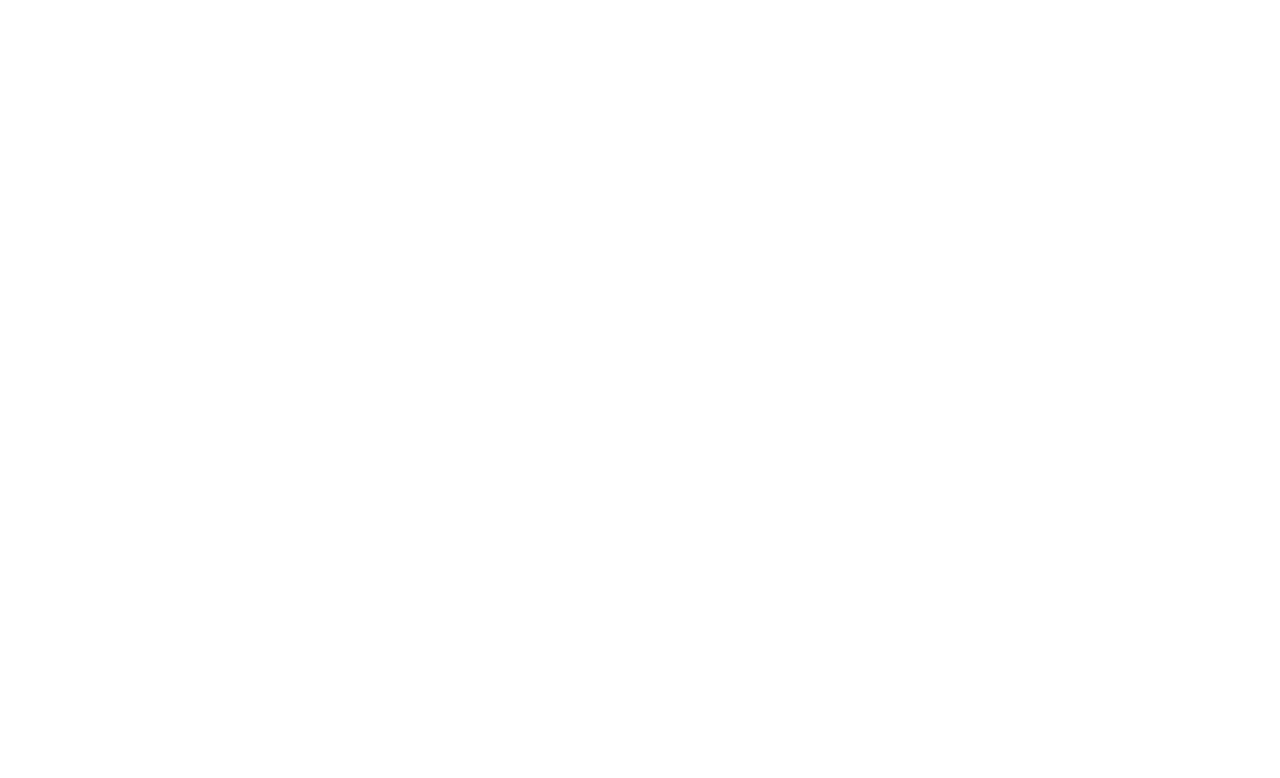
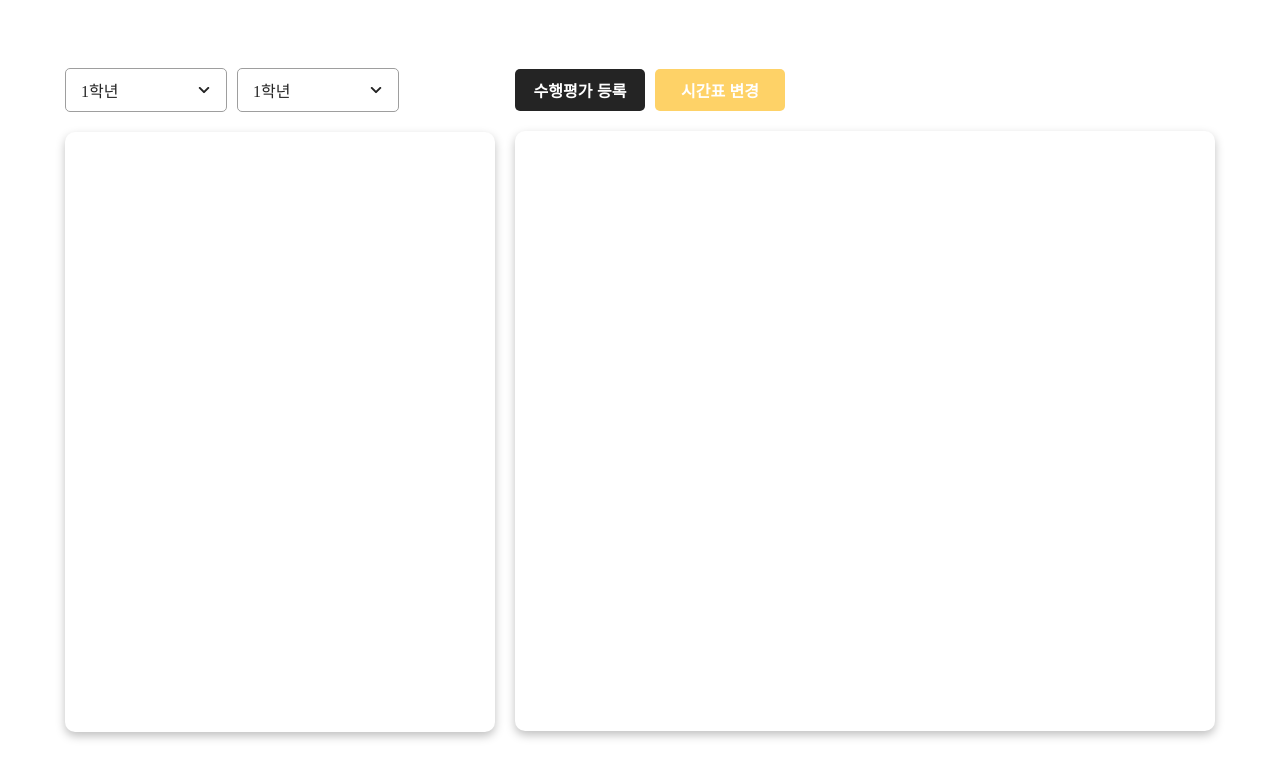
Before and after one commit to kodomomo/sunshijo_frontend, a React (Create React App) app: page /main in a window 1280 px wide. Before the commit this address had no page. Shown: the top 778 px of the page. Built offline with nearby package versions, Linux system fonts and the light colour scheme.

Commit message:
feat: TeacherList Section 컴포넌트 퍼블리싱

```diff
--- a/src/App.tsx
+++ b/src/App.tsx
@@ -1,11 +1,14 @@
 import React from "react";
-import { Routes } from "react-router-dom";
+import Main from "./pages/Main";
+import { Routes, Route } from "react-router-dom";
 import "./App.css";
 
 function App() {
   return (
     <div className="App">
-      <Routes></Routes>
+      <Routes>
+        <Route path="/main" element={<Main />} />
+      </Routes>
     </div>
   );
 }
--- /dev/null
+++ b/src/components/Main/TeacherList/TeacherFunction.tsx
@@ -0,0 +1,36 @@
+import styled from "styled-components";
+
+const TeacherFunction = () => {
+  return (
+    <_Wrapper>
+      <_Button background="#242424">수행평가 등록</_Button>
+      <_Button background="#FED267">시간표 변경</_Button>
+    </_Wrapper>
+  );
+};
+
+const _Wrapper = styled.div`
+  position: relative;
+  width: 100%;
+  display: flex;
+  align-items: center;
+  gap: 10px;
+`;
+
+interface ButtonProps {
+  background: string;
+}
+
+const _Button = styled.button<ButtonProps>`
+  cursor: pointer;
+  width: 130px;
+  height: 42px;
+  background: ${(props) => props.background};
+  border-radius: 5px;
+  font-weight: 600;
+  font-size: 16px;
+  color: #ffffff;
+  border: none;
+`;
+
+export default TeacherFunction;
--- /dev/null
+++ b/src/components/Main/TeacherList/TeacherList.tsx
@@ -0,0 +1,18 @@
+import styled from "styled-components";
+
+const TeacherList = () => {
+  return <_Wrapper></_Wrapper>;
+};
+
+const _Wrapper = styled.div`
+  display: flex;
+  flex-direction: column;
+  align-items: center;
+  width: 700px;
+  height: 600px;
+  background: #ffffff;
+  box-shadow: 0px 4px 10px rgba(0, 0, 0, 0.25);
+  border-radius: 10px;
+`;
+
+export default TeacherList;
--- /dev/null
+++ b/src/components/Main/TeacherList/TeacherListSection.tsx
@@ -0,0 +1,21 @@
+import styled from "styled-components";
+import TeacherFunction from "./TeacherFunction";
+import TeacherList from "./TeacherList";
+
+const TeacherListSection = () => {
+  return (
+    <_Wrapper>
+      <TeacherFunction />
+      <TeacherList />
+    </_Wrapper>
+  );
+};
+
+const _Wrapper = styled.div`
+  display: flex;
+  flex-direction: column;
+  align-items: flex-start;
+  gap: 20px;
+`;
+
+export default TeacherListSection;
--- a/src/components/Main/Dropdown.tsx
+++ b/src/components/Main/Timetable/Dropdown.tsx
@@ -1,24 +1,27 @@
 import React from "react";
-import Arrow from "../../assets/svgs/Arrow";
+import Arrow from "../../../assets/svgs/Arrow";
 import styled from "styled-components";
 
 const Dropdown = () => {
   return (
     <_Dropdown>
-      <span>1</span>
+      <span>1학년</span>
       <Arrow direction={false} />
     </_Dropdown>
   );
 };
 
 const _Dropdown = styled.div`
+  cursor: pointer;
   display: flex;
   align-items: center;
   justify-content: space-between;
   padding: 0px 10px 0px 15px;
-  width: 100%;
-  max-width: 160px;
+  width: 135px;
   height: 42px;
+  background: #ffffff;
+  border: 1px solid #9e9e9e;
+  border-radius: 5px;
 
   span {
     font-weight: 500;
--- /dev/null
+++ b/src/components/Main/Timetable/Timetable.tsx
@@ -0,0 +1,16 @@
+import React from "react";
+import styled from "styled-components";
+
+const Timetable = () => {
+  return <_Wrapper></_Wrapper>;
+};
+
+const _Wrapper = styled.div`
+  width: 430px;
+  height: 600px;
+  background: #ffffff;
+  box-shadow: 0px 4px 10px rgba(0, 0, 0, 0.25);
+  border-radius: 10px;
+`;
+
+export default Timetable;
--- a/src/components/Main/Timetable.tsx
+++ b/src/components/Main/Timetable/TimetableSection.tsx
@@ -1,19 +1,21 @@
 import React from "react";
+import Timetable from "./Timetable";
 import Dropdown from "./Dropdown";
 import styled from "styled-components";
 
-const Timetable = () => {
+const TimetableSection = () => {
   return (
-    <_TimetableLayout>
+    <_Wrapper>
       <_DropdownLayout>
         <Dropdown />
         <Dropdown />
       </_DropdownLayout>
-    </_TimetableLayout>
+      <Timetable />
+    </_Wrapper>
   );
 };
 
-const _TimetableLayout = styled.div`
+const _Wrapper = styled.div`
   display: flex;
   flex-direction: column;
   align-items: flex-start;
@@ -26,4 +28,4 @@
   gap: 10px;
 `;
 
-export default Timetable;
+export default TimetableSection;
--- a/src/pages/Main.tsx
+++ b/src/pages/Main.tsx
@@ -1,18 +1,20 @@
 import React from "react";
-import Timetable from "../components/Main/Timetable";
+import TimetableSection from "../components/Main/Timetable/TimetableSection";
+import TeacherListSection from "../components/Main/TeacherList/TeacherListSection";
 import styled from "styled-components";
 
 const Main = () => {
   return (
     <_Wrapper>
-      <Timetable />
+      <TimetableSection />
+      <TeacherListSection />
     </_Wrapper>
   );
 };
 
 const _Wrapper = styled.div`
   width: 100vw;
-  height: 100%;
+  min-height: 100vh;
   display: flex;
   justify-content: center;
   align-items: center;
```
